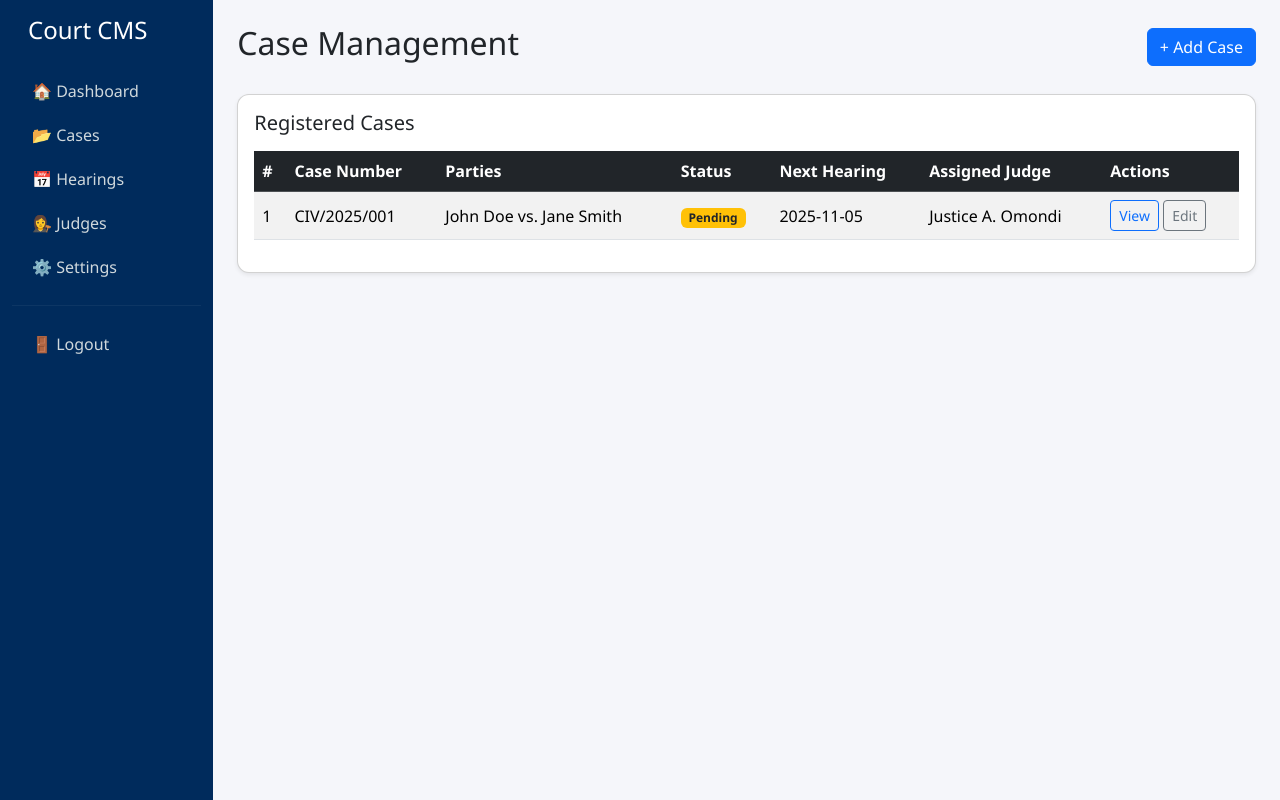
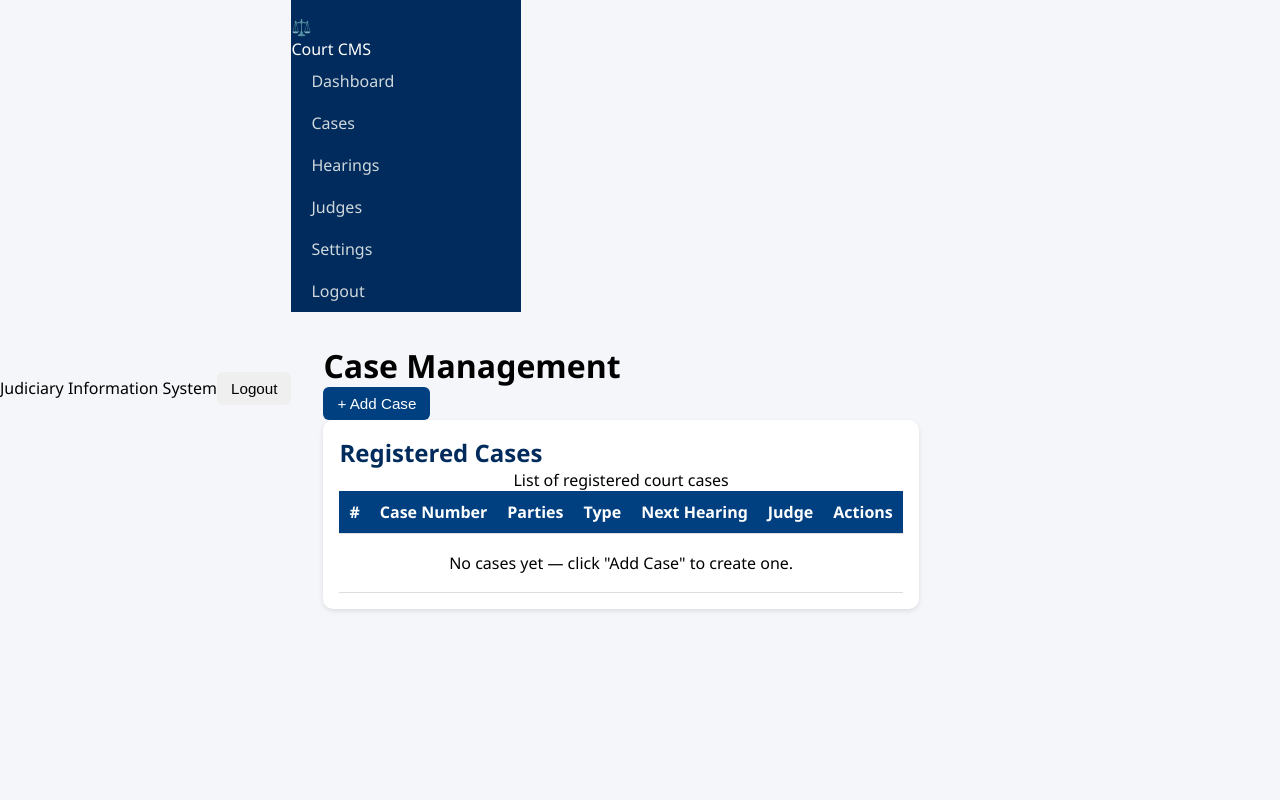
Before and after one commit to akiptooo/api.project, a Django app: page / in a window 1280 px wide. Run offline with Django 5.2, Linux system fonts and the light colour scheme.

Commit message:
new styling

```diff
--- a/judiciaryIS/apps/cms/templates/case.html
+++ b/judiciaryIS/apps/cms/templates/case.html
@@ -1,159 +1,165 @@
 <!DOCTYPE html>
 <html lang="en">
 <head>
-  <meta charset="UTF-8" />
-  <meta name="viewport" content="width=device-width, initial-scale=1.0">
-  <title>Judiciary Information System - Case Management</title>
-
-  <!-- Bootstrap CSS -->
-  <link href="https://cdn.jsdelivr.net/npm/bootstrap@5.3.3/dist/css/bootstrap.min.css" rel="stylesheet">
-
-  <style>
-    body {
-      background-color: #f5f6fa;
-      font-family: 'Segoe UI', sans-serif;
-    }
-    .sidebar {
-      height: 100vh;
-      background-color: #002b5c;
-      color: white;
-      padding-top: 1rem;
-    }
-    .sidebar a {
-      color: #cfd8dc;
-      text-decoration: none;
-      display: block;
-      padding: 10px 20px;
-    }
-    .sidebar a:hover {
-      background-color: #004080;
-      color: #fff;
-    }
-    .navbar {
-      background-color: #004080;
-      color: white;
-    }
-    .card {
-      border-radius: 12px;
-    }
-  </style>
+  <meta charset="utf-8" />
+  <meta name="viewport" content="width=device-width,initial-scale=1" />
+  <title>Judiciary Information System — Case Management</title>
+  <link rel="stylesheet" href="style.css">
 </head>
 <body>
-<div class="container-fluid">
-  <div class="row">
+  <!-- Top Taskbar -->
+  <header class="topbar">
+    <div class="topbar-left">
+      <div class="brand-title">Judiciary Information System</div>
+    </div>
+    <div class="topbar-right">
+      <button id="logoutBtn" class="btn btn-ghost">Logout</button>
+    </div>
+  </header>
 
+  <!-- App layout -->
+  <div class="app">
     <!-- Sidebar -->
-    <nav class="col-md-2 sidebar">
-      <h4 class="px-3 mb-4">Court CMS</h4>
-      <a href="#">🏠 Dashboard</a>
-      <a href="#">📂 Cases</a>
-      <a href="#">📅 Hearings</a>
-      <a href="#">👩‍⚖️ Judges</a>
-      <a href="#">⚙️ Settings</a>
-      <hr style="border-color: rgba(255,255,255,0.2);">
-      <a href="#">🚪 Logout</a>
+    <aside class="sidebar" id="sidebar">
+      <div class="sidebar-brand">
+        <div class="logo">⚖️</div>
+        <div class="brand-name">Court CMS</div>
+      </div>
+
+      <nav class="nav">
+        <a class="nav-link active" href="#">Dashboard</a>
+        <a class="nav-link" href="#">Cases</a>
+        <a class="nav-link" href="#">Hearings</a>
+        <a class="nav-link" href="#">Judges</a>
+        <a class="nav-link" href="#">Settings</a>
       </nav>
 
-    <!-- Main Content -->
-    <main class="col-md-10 p-4">
-      <div class="d-flex justify-content-between align-items-center mb-4">
-        <h2>Case Management</h2>
-        <button class="btn btn-primary" data-bs-toggle="modal" data-bs-target="#addCaseModal">+ Add Case</button>
+      <div class="sidebar-footer">
+        <a class="nav-link" href="#">Logout</a>
+      </div>
+    </aside>
+
+    <!-- Main content -->
+    <main class="main">
+      <div class="main-header">
+        <h1 class="page-title">Case Management</h1>
+        <div class="actions">
+          <button id="addCaseBtn" class="btn btn-primary">+ Add Case</button>
+        </div>
       </div>
 
-      <!-- Case List Table -->
-      <div class="card shadow-sm">
-        <div class="card-body">
-          <h5 class="card-title mb-3">Registered Cases</h5>
-          <table class="table table-striped align-middle">
-            <thead class="table-dark">
+      <section class="card">
+        <div class="card-header">
+          <h2 class="card-title">Registered Cases</h2>
+        </div>
+
+        <div class="table-wrap">
+          <table class="table" id="caseTable" aria-describedby="caseTableCaption">
+            <caption id="caseTableCaption" class="sr-only">List of registered court cases</caption>
+            <thead>
               <tr>
                 <th>#</th>
                 <th>Case Number</th>
                 <th>Parties</th>
-                <th>Status</th>
+                <th>Type</th>
                 <th>Next Hearing</th>
-                <th>Assigned Judge</th>
+                <th>Judge</th>
                 <th>Actions</th>
               </tr>
             </thead>
-            <tbody>
-              <tr>
-                <td>1</td>
-                <td>CIV/2025/001</td>
-                <td>John Doe vs. Jane Smith</td>
-                <td><span class="badge bg-warning text-dark">Pending</span></td>
-                <td>2025-11-05</td>
-                <td>Justice A. Omondi</td>
-                <td>
-                  <button class="btn btn-sm btn-outline-primary">View</button>
-                  <button class="btn btn-sm btn-outline-secondary">Edit</button>
-                </td>
-              </tr>
-              <!-- More rows dynamically added here -->
-            </tbody>
+            <tbody></tbody>
           </table>
         </div>
-      </div>
+      </section>
     </main>
   </div>
+
+  <!-- Add / Edit Modal -->
+  <div class="modal" id="caseModal" aria-hidden="true" role="dialog" aria-modal="true">
+    <div class="modal-panel" role="document">
+      <form id="caseForm" class="form">
+        <header class="modal-header">
+          <h3 id="caseModalTitle">Add New Case</h3>
+          <button type="button" class="btn btn-ghost close-modal" id="closeCaseModal" aria-label="Close">✕</button>
+        </header>
+
+        <div class="modal-body">
+          <input type="hidden" id="caseIndex">
+
+          <div class="grid-2">
+            <div class="form-group">
+              <label for="caseNumber">Case Number</label>
+              <input id="caseNumber" name="caseNumber" type="text" placeholder="e.g. CIV/2025/002" required>
             </div>
 
-<!-- Add Case Modal -->
-<div class="modal fade" id="addCaseModal" tabindex="-1" aria-labelledby="addCaseModalLabel" aria-hidden="true">
-  <div class="modal-dialog modal-lg">
-    <form class="modal-content">
-      <div class="modal-header">
-        <h5 class="modal-title" id="addCaseModalLabel">Add New Case</h5>
-        <button type="button" class="btn-close" data-bs-dismiss="modal" aria-label="Close"></button>
-      </div>
-      <div class="modal-body">
-        <div class="row g-3">
-          <div class="col-md-6">
-            <label class="form-label">Case Number</label>
-            <input type="text" class="form-control" placeholder="e.g. CIV/2025/002" required>
-          </div>
-          <div class="col-md-6">
-            <label class="form-label">Case Type</label>
-            <select class="form-select">
-              <option selected disabled>Select Type</option>
+            <div class="form-group">
+              <label for="caseType">Case Type</label>
+              <select id="caseType" name="caseType" required>
+                <option value="">Select Type</option>
                 <option>Civil</option>
                 <option>Criminal</option>
                 <option>Family</option>
                 <option>Commercial</option>
               </select>
             </div>
-          <div class="col-md-6">
-            <label class="form-label">Plaintiff</label>
-            <input type="text" class="form-control" placeholder="Plaintiff name">
           </div>
-          <div class="col-md-6">
-            <label class="form-label">Defendant</label>
-            <input type="text" class="form-control" placeholder="Defendant name">
+
+          <div class="grid-2">
+            <div class="form-group">
+              <label for="plaintiff">Plaintiff</label>
+              <input id="plaintiff" name="plaintiff" type="text" placeholder="Plaintiff name" required>
             </div>
-          <div class="col-md-6">
-            <label class="form-label">Assigned Judge</label>
-            <input type="text" class="form-control" placeholder="Judge's name">
-          </div>
-          <div class="col-md-6">
-            <label class="form-label">Next Hearing Date</label>
-            <input type="date" class="form-control">
-          </div>
-          <div class="col-12">
-            <label class="form-label">Remarks</label>
-            <textarea class="form-control" rows="3" placeholder="Brief description or notes"></textarea>
+            <div class="form-group">
+              <label for="defendant">Defendant</label>
+              <input id="defendant" name="defendant" type="text" placeholder="Defendant name" required>
             </div>
           </div>
+
+          <div class="grid-2">
+            <div class="form-group">
+              <label for="judge">Assigned Judge</label>
+              <input id="judge" name="judge" type="text" placeholder="Judge's name" required>
             </div>
-      <div class="modal-footer">
+            <div class="form-group">
+              <label for="hearingDate">Next Hearing Date</label>
+              <input id="hearingDate" name="hearingDate" type="date">
+            </div>
+          </div>
+
+          <div class="form-group">
+            <label for="remarks">Remarks</label>
+            <textarea id="remarks" name="remarks" rows="3" placeholder="Notes (optional)"></textarea>
+          </div>
+        </div>
+
+        <footer class="modal-footer">
+          <div class="modal-actions">
             <button type="submit" class="btn btn-success">Save Case</button>
-        <button type="button" class="btn btn-secondary" data-bs-dismiss="modal">Cancel</button>
+            <button type="button" class="btn btn-secondary close-modal" id="cancelCaseBtn">Cancel</button>
           </div>
+        </footer>
       </form>
     </div>
   </div>
 
-<!-- Bootstrap JS -->
-<script src="https://cdn.jsdelivr.net/npm/bootstrap@5.3.3/dist/js/bootstrap.bundle.min.js"></script>
+  <!-- View Modal -->
+  <div class="modal" id="viewModal" aria-hidden="true" role="dialog" aria-modal="true">
+    <div class="modal-panel" role="document">
+      <header class="modal-header">
+        <h3>Case Details</h3>
+        <button type="button" class="btn btn-ghost close-modal" id="closeViewModal" aria-label="Close">✕</button>
+      </header>
+
+      <div class="modal-body" id="viewContent"></div>
+
+      <footer class="modal-footer">
+        <div class="modal-actions">
+          <button type="button" class="btn btn-secondary close-modal" id="closeViewBtn">Close</button>
+        </div>
+      </footer>
+    </div>
+  </div>
+
+  <script src="script.js"></script>
 </body>
 </html>
--- /dev/null
+++ b/judiciaryIS/apps/cms/templates/style.css
@@ -0,0 +1,158 @@
+/* === General Layout === */
+* {
+  box-sizing: border-box;
+  margin: 0;
+  padding: 0;
+}
+body {
+  font-family: "Segoe UI", sans-serif;
+  background: #f5f6fa;
+  display: flex;
+  min-height: 100vh;
+}
+
+/* === Sidebar === */
+.sidebar {
+  width: 230px;
+  background: #002b5c;
+  color: white;
+  flex-shrink: 0;
+  display: flex;
+  flex-direction: column;
+  padding-top: 1rem;
+}
+.sidebar h4 {
+  text-align: center;
+  margin-bottom: 1rem;
+}
+.sidebar a {
+  color: #cfd8dc;
+  text-decoration: none;
+  padding: 10px 20px;
+  display: block;
+  transition: 0.3s;
+}
+.sidebar a:hover {
+  background-color: #004080;
+  color: #fff;
+}
+.sidebar hr {
+  border-color: rgba(255,255,255,0.2);
+  margin: 1rem 0;
+}
+
+/* === Main === */
+main {
+  flex: 1;
+  padding: 2rem;
+}
+header {
+  display: flex;
+  justify-content: space-between;
+  align-items: center;
+  margin-bottom: 1.5rem;
+}
+h2 {
+  color: #002b5c;
+}
+h3 {
+  margin-bottom: 1rem;
+}
+
+/* === Buttons === */
+button {
+  cursor: pointer;
+  border: none;
+  border-radius: 6px;
+  padding: 8px 14px;
+  font-size: 0.95rem;
+  transition: 0.2s;
+}
+.btn-primary {
+  background: #004080;
+  color: white;
+}
+.btn-primary:hover {
+  background: #0059b3;
+}
+.btn-outline {
+  background: transparent;
+  border: 1px solid #004080;
+  color: #004080;
+}
+.btn-outline:hover {
+  background: #004080;
+  color: white;
+}
+.btn-delete {
+  background: #b30000;
+  color: white;
+  border: 1px solid #b30000;
+}
+.btn-delete:hover {
+  background: #ff1a1a;
+}
+.small {
+  padding: 4px 10px;
+  font-size: 0.8rem;
+}
+
+/* === Table === */
+.card {
+  background: white;
+  border-radius: 10px;
+  padding: 1rem;
+  box-shadow: 0 2px 5px rgba(0,0,0,0.1);
+}
+table {
+  width: 100%;
+  border-collapse: collapse;
+}
+th, td {
+  text-align: left;
+  padding: 10px;
+  border-bottom: 1px solid #ddd;
+}
+th {
+  background: #004080;
+  color: white;
+}
+tr:hover {
+  background: #f0f4ff;
+}
+
+/* === Modal === */
+.modal {
+  display: none;
+  position: fixed;
+  top: 0; left: 0;
+  width: 100%; height: 100%;
+  background: rgba(0,0,0,0.4);
+  justify-content: center;
+  align-items: center;
+}
+.modal-content {
+  background: white;
+  border-radius: 10px;
+  padding: 20px;
+  width: 400px;
+  max-width: 90%;
+}
+.modal-content form {
+  display: flex;
+  flex-direction: column;
+  gap: 10px;
+}
+.modal-content input,
+.modal-content select,
+.modal-content textarea {
+  padding: 8px;
+  border: 1px solid #ccc;
+  border-radius: 6px;
+}
+.modal-buttons {
+  margin-top: 10px;
+  display: flex;
+  justify-content: flex-end;
+  gap: 10px;
+}
```
Also changed, not shown: judiciaryIS/apps/cms/templates/script.js (added, +166 -0 lines), README.md, judiciaryIS/apps/cms/templates/hearings.html (added), judiciaryIS/apps/cms/templates/home.html (added), judiciaryIS/apps/cms/templates/judge.html (added), judiciaryIS/apps/cms/templates/logout.html (added), judiciaryIS/apps/cms/templates/settings.html (added). Lines whose indentation alone changed are shown as unchanged.
